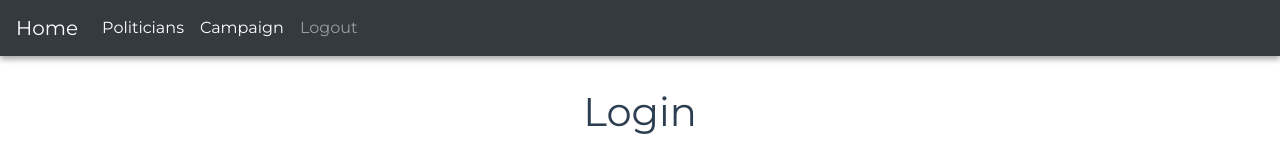
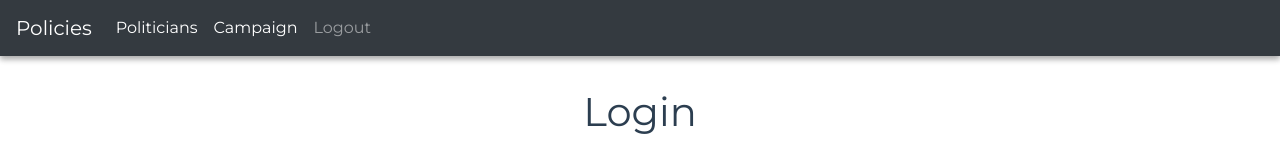
Before and after one commit to shiningsunnyday/demodraft, a Vue app in the folder forward_web/: page /login in a window 1280 px wide. Shown: the top 160 px of the page. Built offline with nearby package versions, Linux system fonts and the light colour scheme; no server answers; sample sign-in values are in the browser's storage.

Commit message:
Adjusted naming of 'Homepage' related code to 'Policies'

```diff
--- a/forward_web/src/App.vue
+++ b/forward_web/src/App.vue
@@ -7,7 +7,7 @@
 
 <script>
 import LoginPage from './views/LoginPage';
-import HomePage from './views/HomePage';
+import PoliciesPage from './views/PoliciesPage';
 import SignUp from './views/SignUp';
 import AboutPage from './views/AboutPage';
 import NavBar from './components/NavBar';
@@ -19,7 +19,7 @@ export default {
   components: {
     AboutPage,
     LoginPage,
-    HomePage,
+    PoliciesPage,
     SignUp,
     NavBar,
     PoliticianPage,
--- a/forward_web/src/_router/router.js
+++ b/forward_web/src/_router/router.js
@@ -3,7 +3,7 @@ import VueRouter from 'vue-router';
 import { store } from '@/_stores/store';
 
 import LoginPage from '@/views/LoginPage';
-import HomePage from '@/views/HomePage';
+import PoliciesPage from '@/views/PoliciesPage';
 import SignUp from '@/views/SignUp';
 import SelectedPolicy from '@/components/policy/SelectedPolicy';
 import AboutPage from '@/views/AboutPage';
@@ -17,8 +17,8 @@ Vue.use(VueRouter);
 const routes = [
   {
     path: '/',
-    name: 'home-page',
-    component: HomePage,
+    name: 'policies-page',
+    component: PoliciesPage,
     meta: {
       requiresAuth: true,
     },
--- a/forward_web/src/components/NavBar.vue
+++ b/forward_web/src/components/NavBar.vue
@@ -5,8 +5,8 @@
         About
       </router-link>
 
-      <router-link :to="{ name: 'home-page' }" class="navbar__link" v-else>
-        Home
+      <router-link :to="{ name: 'policies-page' }" class="navbar__link" v-else>
+        Policies
       </router-link>
     </b-navbar-brand>
 
--- a/forward_web/src/views/HomePage.vue
+++ b/forward_web/src/views/PoliciesPage.vue
@@ -1,8 +1,8 @@
 <template>
-  <div class="home">
-    <h1 class="home__title">Home</h1>
+  <div class="policies">
+    <h1 class="policies__title">Policies</h1>
 
-    <div class="home__filter-container">
+    <div class="policies__filter-container">
       <p id="filter">Filter:</p>
       <Multiselect
         v-model="selectedValues"
@@ -17,7 +17,7 @@
       />
     </div>
     <div v-if="isLoadingPolicies">Loading...</div>
-    <div v-else class="home__policies-container">
+    <div v-else class="policies__policies-container">
       <!-- add isfiltered boolean -->
       <PolicyList v-bind:filteredPolicies="filteredPolicies" />
     </div>
@@ -30,7 +30,7 @@ import Multiselect from 'vue-multiselect';
 import { ApiUtil } from '@/_utils/api-utils';
 
 export default {
-  name: 'home-page',
+  name: 'policies-page',
   components: {
     PolicyList,
     Multiselect,
@@ -95,7 +95,7 @@ export default {
   align-items: center;
 }
 
-.home {
+.policies {
   text-align: center;
 
   &__filter-container {
```
